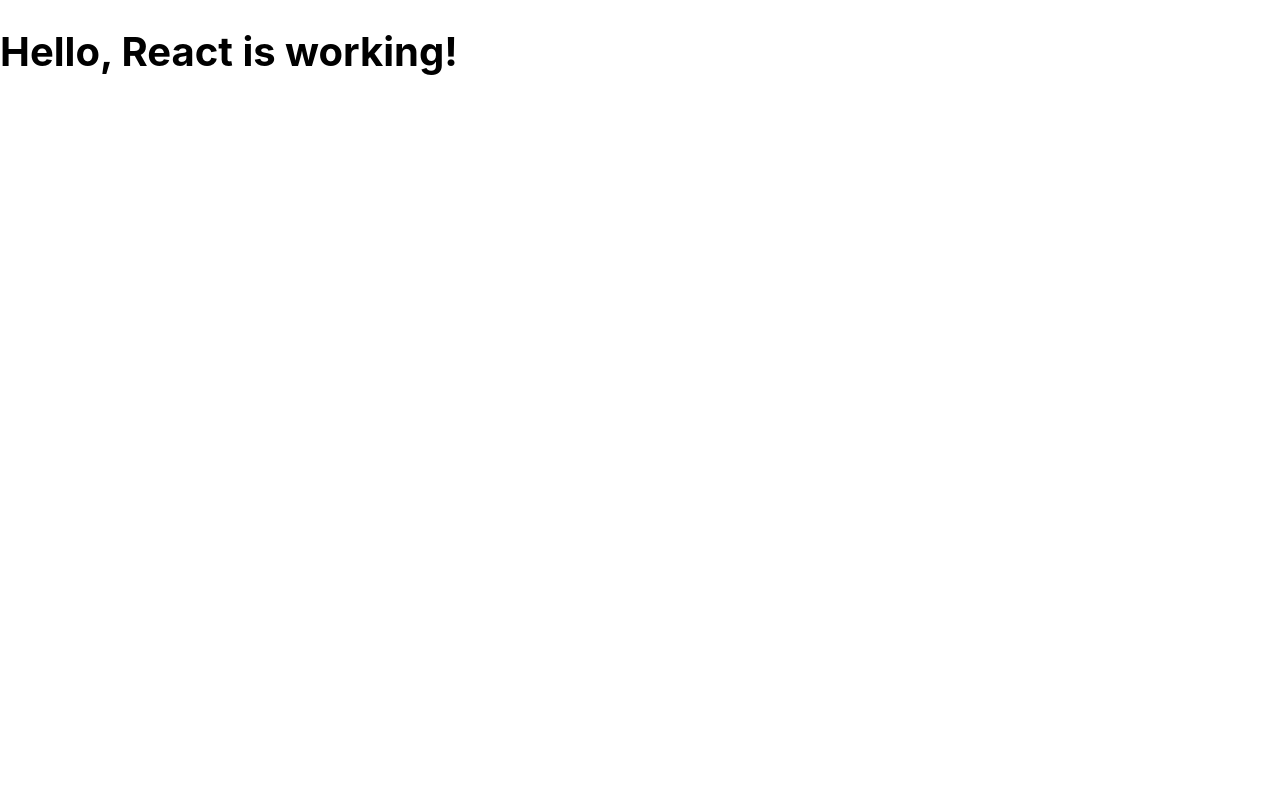
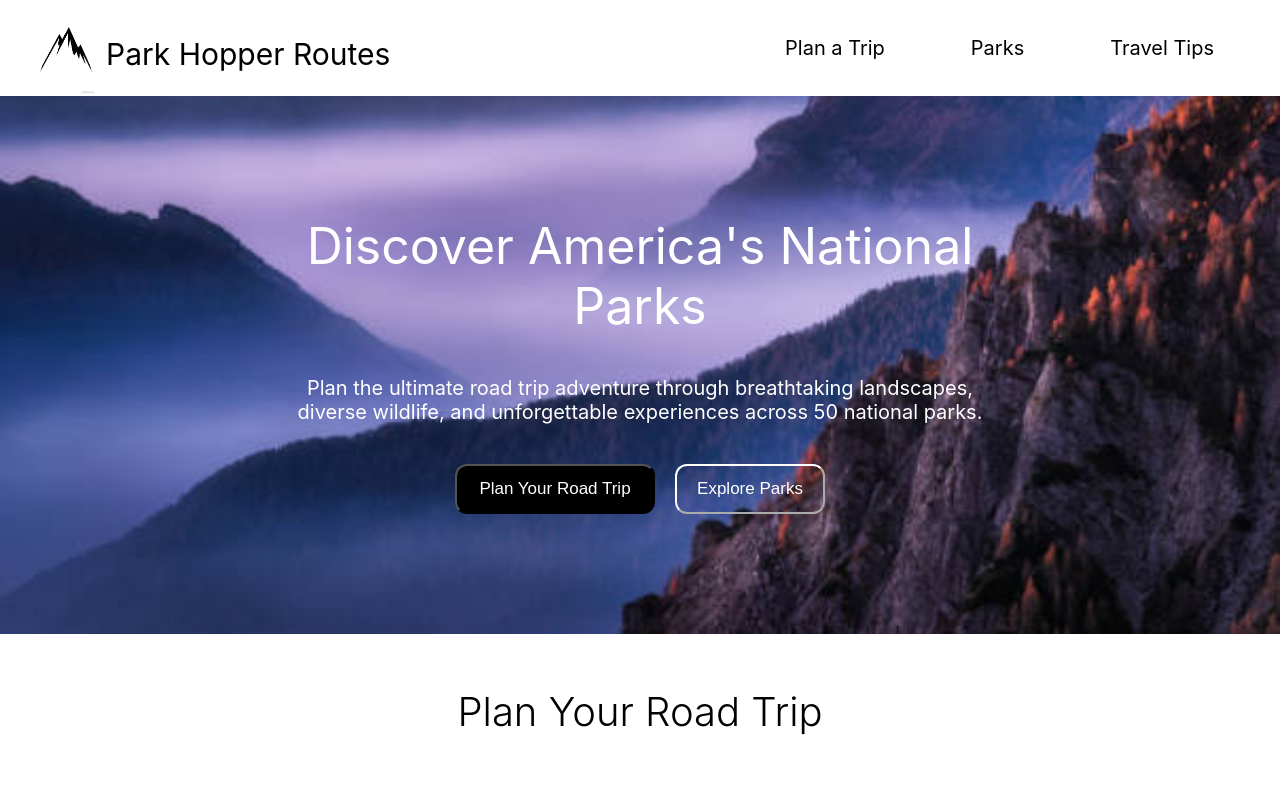
Before and after one commit to paul-london/Code-Jam, a React (Vite) app: page / in a window 1280 px wide. Shown: the top 787 px of the page. Built offline with nearby package versions, Linux system fonts and the light colour scheme; grey boxes are pictures that could not be loaded.

Commit message:
Update App.jsx

```diff
--- a/src/components/App/App.jsx
+++ b/src/components/App/App.jsx
@@ -1,5 +1,17 @@
+import Header from "../Header/Header";
+import Main from "../Main/Main";
+import Footer from "../Footer/Footer";
+
 function App() {
-  return <h1>Hello, React is working!</h1>;
+  return (
+    <div className="page">
+      <div className="page__content">
+        <Header />
+        <Main />
+        <Footer />
+      </div>
+    </div>
+  );
 }
 
 export default App;
```
